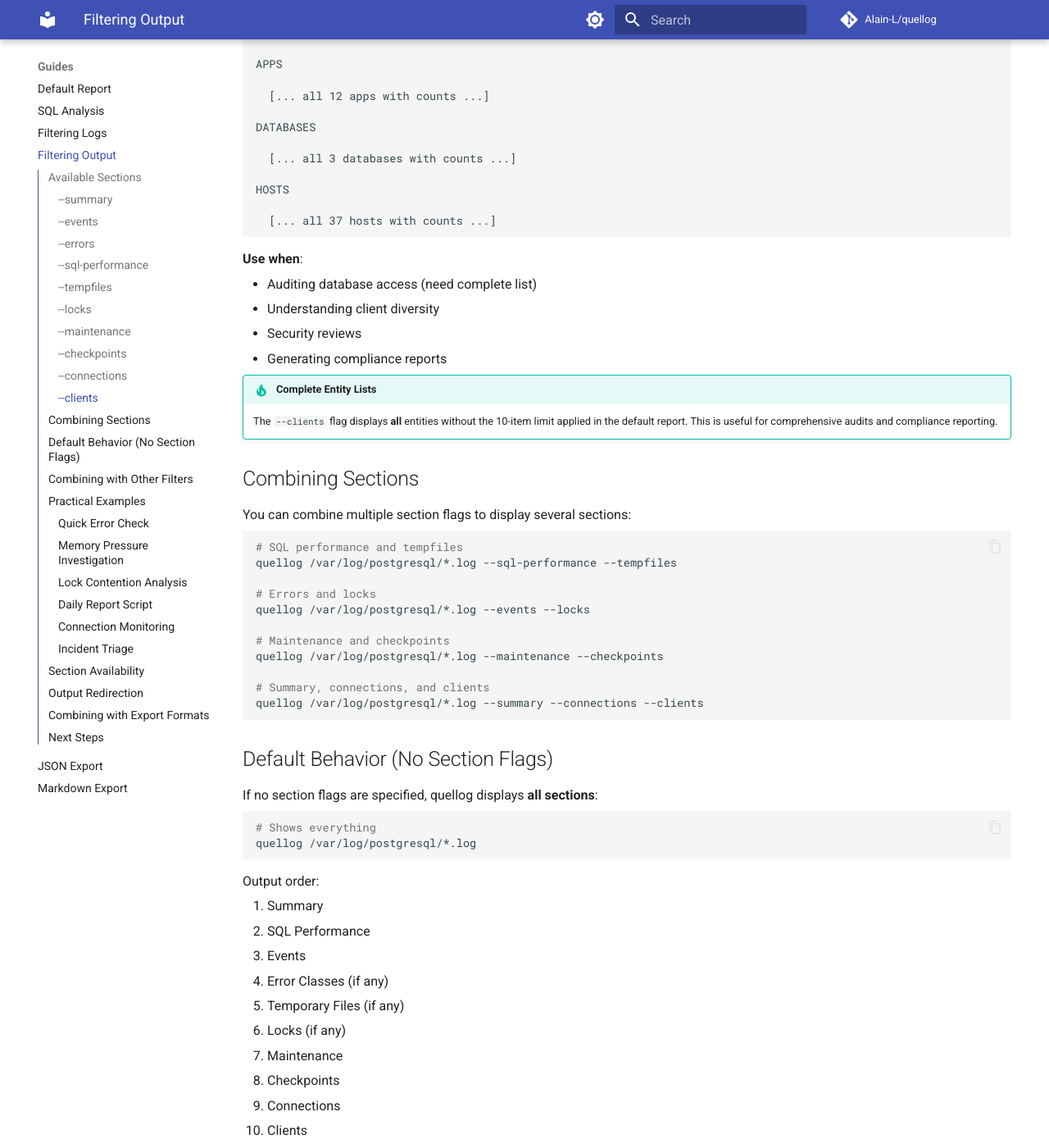
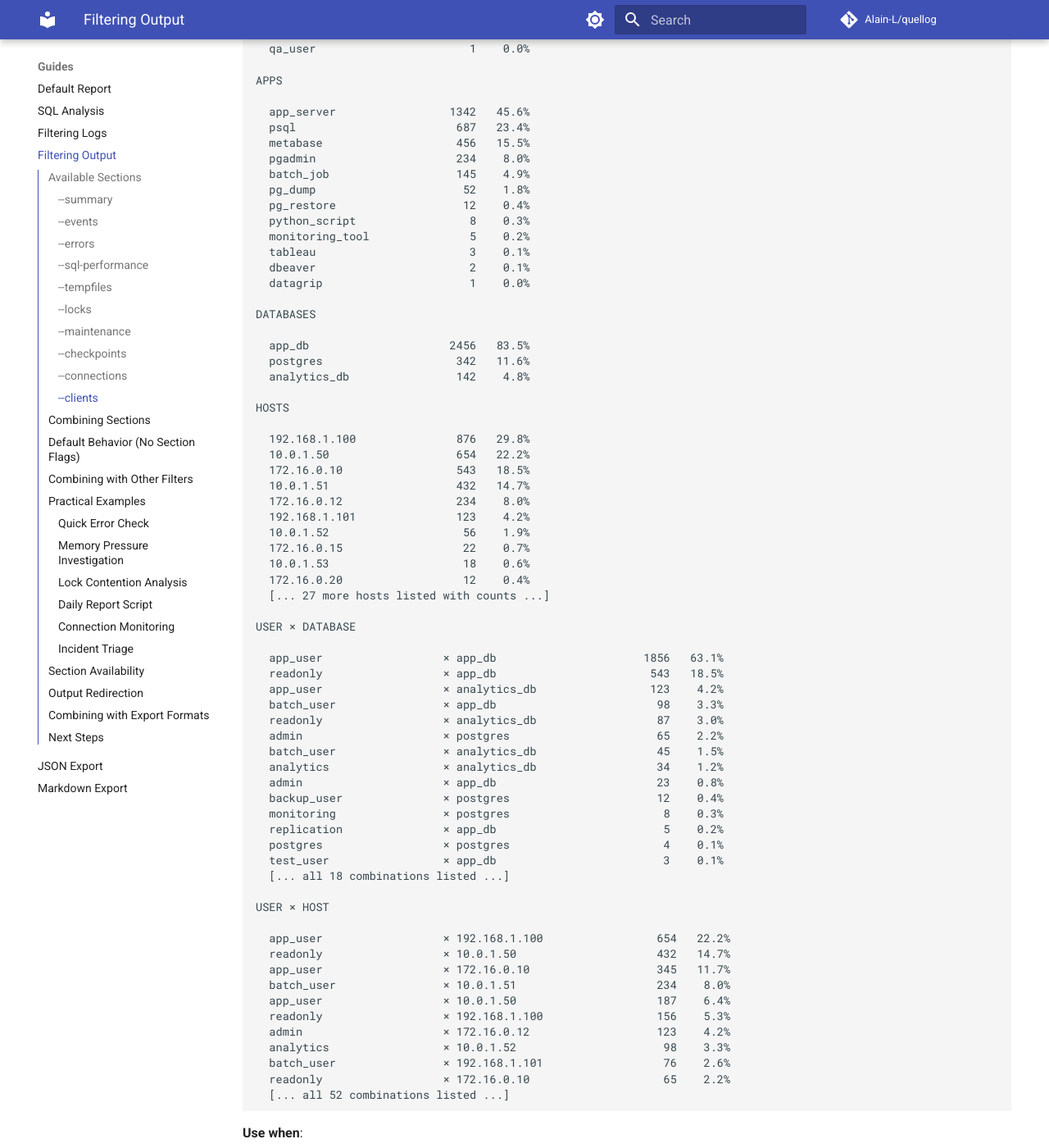
Before and after one commit to Alain-L/quellog, an MkDocs documentation site: the page built from docs/filtering-output.md, in a window 1280 px wide and 1400 px high, scrolled down 5611 px. Shown: the whole window at 82% size. Built offline with MkDocs 1.6.1 and Material for MkDocs 9.7.7, drawn with Linux system fonts in a browser that asks for light colours; comment, search, counter and statistics services are not loaded; some of the changed text lies outside the part shown.

Commit message:
feat(clients): add [X more...] indicators and cross-tabulation docs
Code (output/text.go):
- Add "[X more...]" indicator after each TOP 10 section when more
  entities exist (users, apps, databases, hosts, user×db, user×host)
- Shows remaining count to inform users about truncated lists

Documentation (default-report.md):
- Add complete examples of USER × DATABASE and USER × HOST sections
  with realistic cross-tabulation data
- Explain use cases: access patterns, connection sources, security
  anomalies, load distribution

Documentation (filtering-output.md):
- Replace partial example with complete --clients output
- Show all 15 users, 12 apps, 3 databases, 37 hosts (no truncation)
- Include complete USER × DATABASE (18 combinations) and
  USER × HOST (52 combinations) examples
- Clearly demonstrate difference: TOP 10 vs ALL entities

````diff
--- a/docs/filtering-output.md
+++ b/docs/filtering-output.md
@@ -263,19 +263,75 @@ USERS
   dev_user_1                    3    0.1%
   dev_user_2                    2    0.1%
   dev_user_3                    1    0.0%
-  [... all 15 users shown ...]
+  dev_user_4                    1    0.0%
+  qa_user                       1    0.0%
 
 APPS
 
-  [... all 12 apps with counts ...]
+  app_server                 1342   45.6%
+  psql                        687   23.4%
+  metabase                    456   15.5%
+  pgadmin                     234    8.0%
+  batch_job                   145    4.9%
+  pg_dump                      52    1.8%
+  pg_restore                   12    0.4%
+  python_script                 8    0.3%
+  monitoring_tool               5    0.2%
+  tableau                       3    0.1%
+  dbeaver                       2    0.1%
+  datagrip                      1    0.0%
 
 DATABASES
 
-  [... all 3 databases with counts ...]
+  app_db                     2456   83.5%
+  postgres                    342   11.6%
+  analytics_db                142    4.8%
 
 HOSTS
 
-  [... all 37 hosts with counts ...]
+  192.168.1.100               876   29.8%
+  10.0.1.50                   654   22.2%
+  172.16.0.10                 543   18.5%
+  10.0.1.51                   432   14.7%
+  172.16.0.12                 234    8.0%
+  192.168.1.101               123    4.2%
+  10.0.1.52                    56    1.9%
+  172.16.0.15                  22    0.7%
+  10.0.1.53                    18    0.6%
+  172.16.0.20                  12    0.4%
+  [... 27 more hosts listed with counts ...]
+
+USER × DATABASE
+
+  app_user                  × app_db                      1856   63.1%
+  readonly                  × app_db                       543   18.5%
+  app_user                  × analytics_db                 123    4.2%
+  batch_user                × app_db                        98    3.3%
+  readonly                  × analytics_db                  87    3.0%
+  admin                     × postgres                      65    2.2%
+  batch_user                × analytics_db                  45    1.5%
+  analytics                 × analytics_db                  34    1.2%
+  admin                     × app_db                        23    0.8%
+  backup_user               × postgres                      12    0.4%
+  monitoring                × postgres                       8    0.3%
+  replication               × app_db                         5    0.2%
+  postgres                  × postgres                       4    0.1%
+  test_user                 × app_db                         3    0.1%
+  [... all 18 combinations listed ...]
+
+USER × HOST
+
+  app_user                  × 192.168.1.100                 654   22.2%
+  readonly                  × 10.0.1.50                     432   14.7%
+  app_user                  × 172.16.0.10                   345   11.7%
+  batch_user                × 10.0.1.51                     234    8.0%
+  app_user                  × 10.0.1.50                     187    6.4%
+  readonly                  × 192.168.1.100                 156    5.3%
+  admin                     × 172.16.0.12                   123    4.2%
+  analytics                 × 10.0.1.52                      98    3.3%
+  batch_user                × 192.168.1.101                  76    2.6%
+  readonly                  × 172.16.0.10                    65    2.2%
+  [... all 52 combinations listed ...]
 ```
 
 **Use when**:
````
Also changed, not shown: other parts of docs/filtering-output.md (+1 -1 lines), docs/default-report.md (+36 -0 lines), 1 other file.
